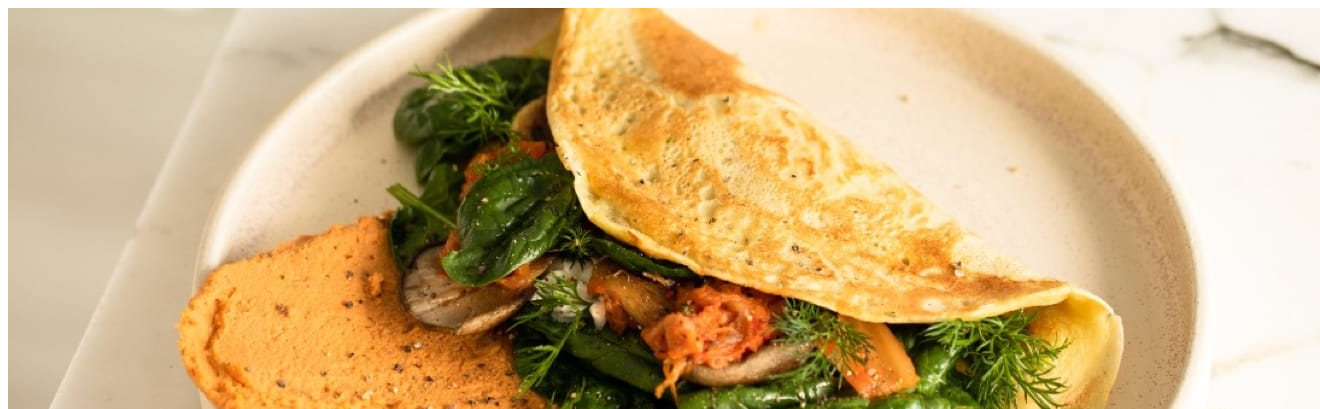
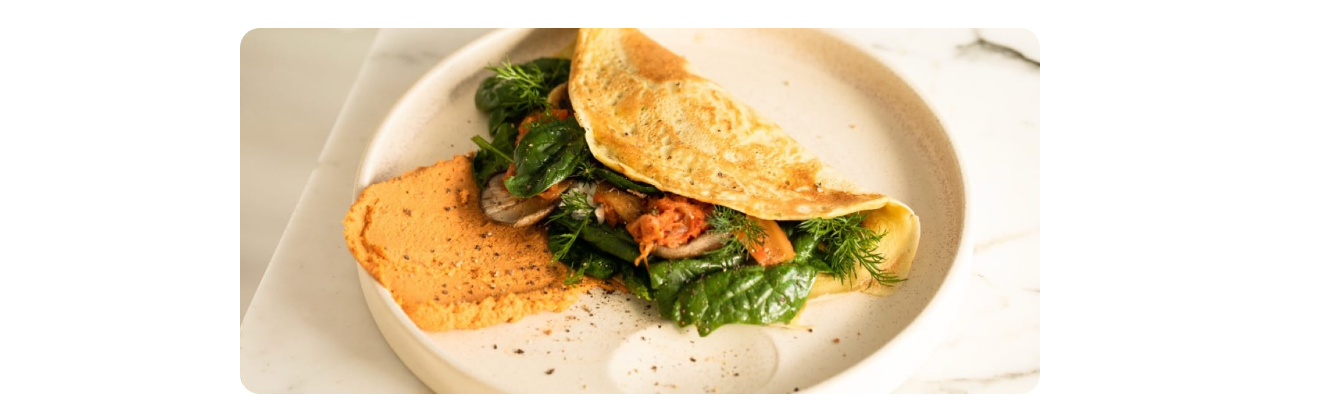
Before and after one commit to AleandroPresta/recipie-page, a plain HTML site: page index.html in a window 1280 px wide. Shown: the top 409 px of the page, 1320 px wide, since content can reach past the window. Drawn offline with Linux system fonts and the light colour scheme.

Commit message:
Adjusting the image

```diff
--- a/index.html
+++ b/index.html
@@ -26,7 +26,7 @@
 <body>
   <div class="recipie-container">
     <div class="recipie-card">
-      <img src="./assets/images/image-omelette.jpeg" alt="Omelette image">
+      <img src="./assets/images/image-omelette.jpeg" alt="Omelette image" id="image-omelette">
       <h1>Simple Omelette Recipe</h1>
       <p>An easy and quick dish, perfect for any meal. This classic omelette combines beaten eggs cooked
         to perfection, optionally filled with your choice of cheese, vegetables, or meats.</p>
--- a/styles.css
+++ b/styles.css
@@ -27,6 +27,28 @@ h1, h2 {
     font-weight: 400;
 }
 
+.recipie-container {
+	max-width: 800px;
+	margin: 0 auto;
+	padding: 20px;
+}
+
+.recipe-card {
+	background-color: #fff;
+	border-radius: 5px;
+	box-shadow: 0 2px 5px rgba(0, 0, 0, 0.1);
+	padding: 20px;
+	margin-top: 20px;
+}
+
+#image-omelette {
+    max-width: 100%;
+    height: auto;
+    display: block;
+    margin: 0 auto;
+    border-radius: 20px;
+}
+
 /*
 .young-serif-regular {
   font-family: "Young Serif", serif;
```
